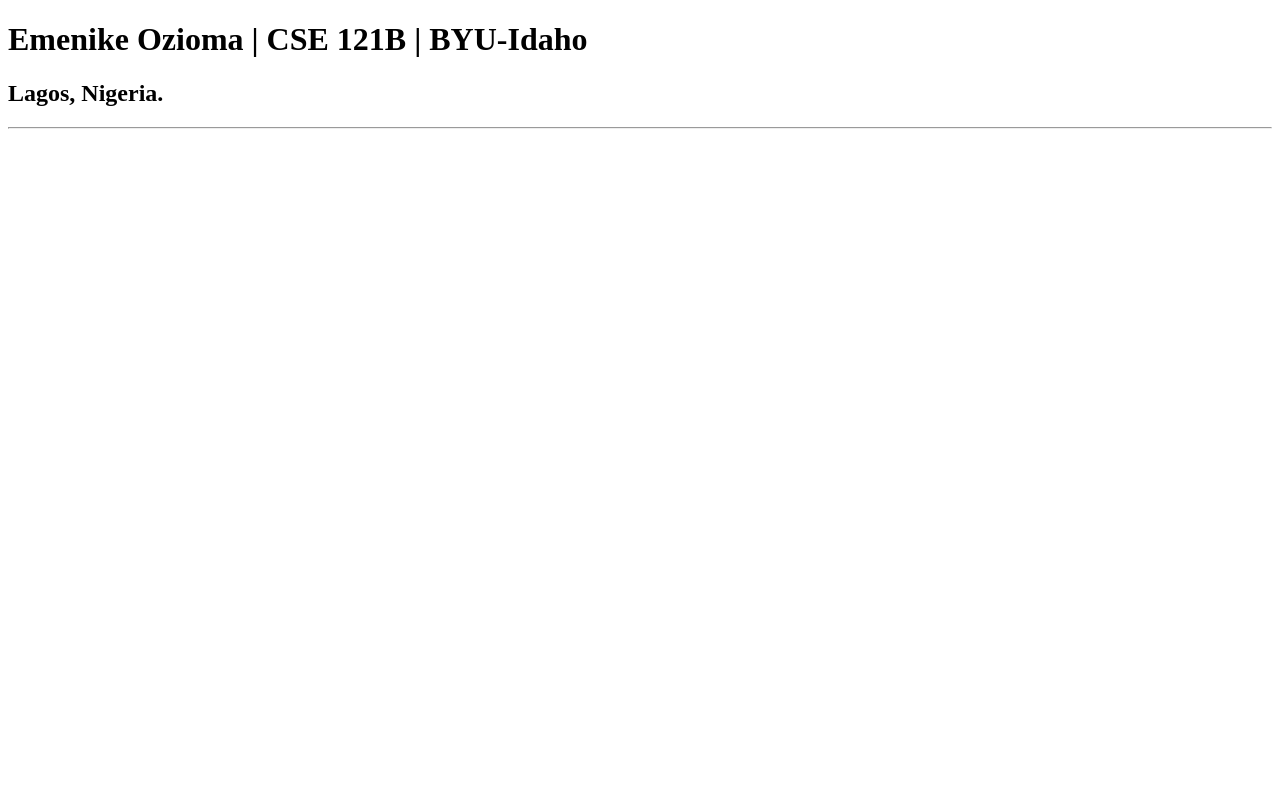
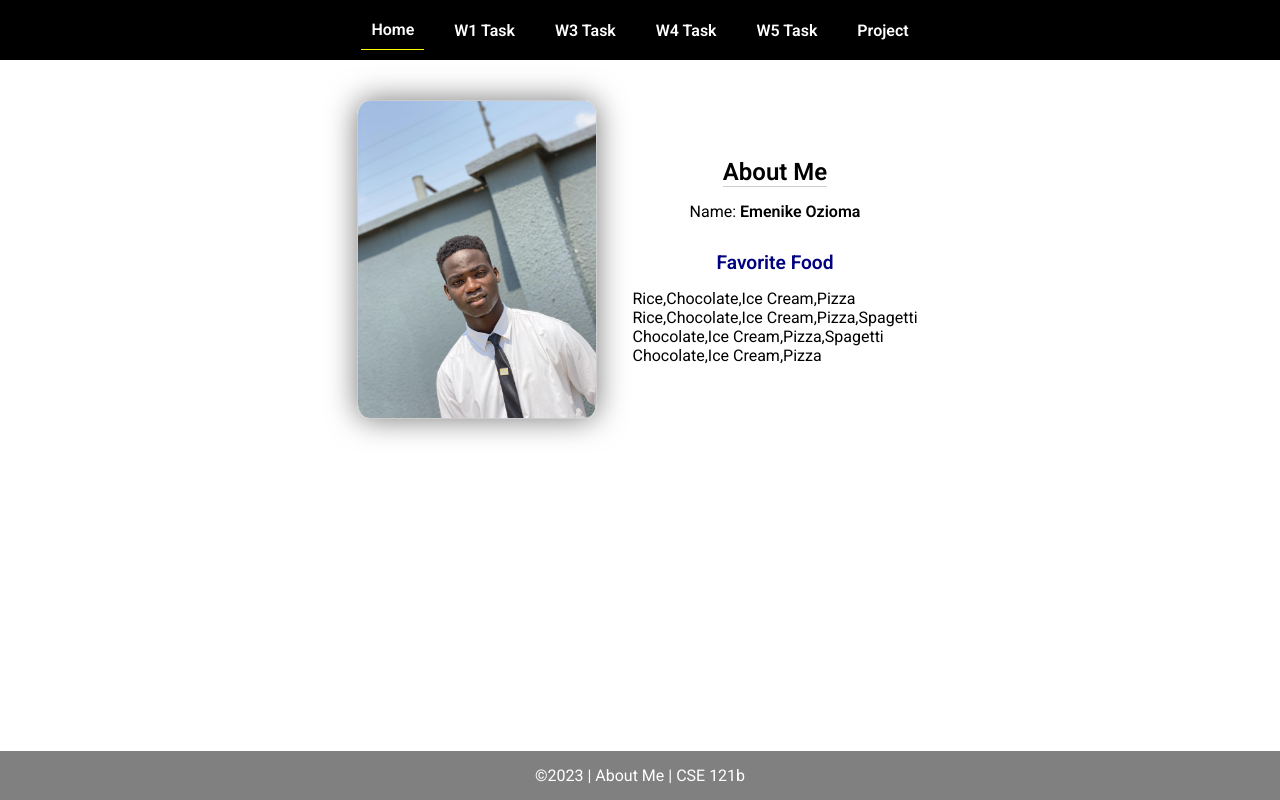
Before and after one commit to emenike-ozioma/cse121b, a plain HTML site: page index.html in a window 1280 px wide. Drawn offline with Linux system fonts and the light colour scheme.

Commit message:
wo2 task homepage

```diff
--- a/index.html
+++ b/index.html
@@ -1,13 +1,45 @@
 <!DOCTYPE html>
 <html lang="en">
+
 <head>
-    <meta charset="UTF-8">
-    <meta name="viewport" content="width=device-width,initial-scale=1.0">
-    <title>Emenike Ozioma | CSE 121B | BYU-Idaho</title>
+  <meta charset="UTF-8">
+  <meta name="viewport" content="width=device-width, initial-scale=1.0">
+  <title>About Me | CSE 121b | W02: Programming Tasks</title>
+  <link rel="preconnect" href="https://fonts.googleapis.com">
+  <link rel="preconnect" href="https://fonts.gstatic.com" crossorigin>
+  <link href="https://fonts.googleapis.com/css2?family=Roboto:wght@400;600&display=swap"
+    rel="stylesheet">
+  <link rel="stylesheet" href="styles/main.css">
 </head>
+
 <body>
-    <h1>Emenike Ozioma | CSE 121B | BYU-Idaho</h1>
-    <h2>Lagos, Nigeria.</h2>
-    <hr>
+  <nav>
+    <ul id="menu">
+      <li><a id="toggleMenu">&equiv;</a></li>
+      <li><a href="index.html" class="active">Home</a></li>
+      <li><a href="w01-task.html">W1 Task</a></li>
+      <li><a href="w03-task.html">W3 Task</a></li>
+      <li><a href="w04-task.html">W4 Task</a></li>
+      <li><a href="w05-task.html">W5 Task</a></li>
+      <li><a href="project.html">Project</a></li>
+    </ul>
+  </nav>
+  <main id="home">
+    <picture>
+      <img src="images/placeholder.png" alt="Placeholder Image">
+    </picture>
+    <section>
+      <h1>About Me</h1>
+      <div class="info">Name: <span id="name"></span></div>
+      <h2>Favorite Food</h2>
+      <div class="block" id="food"></div>
+    </section>
+  </main>
+  <footer>
+    &copy;<span id="year"></span> | About Me | CSE 121b
+  </footer>
+  <script src="scripts/main.js"></script>
+  <script src="scripts/w02-task.js"></script>
 </body>
+
 </html>
--- /dev/null
+++ b/scripts/main.js
@@ -0,0 +1,9 @@
+// copyright year
+document.querySelector('#year').textContent = new Date().getFullYear();
+
+// toggle menu in small view
+const toggleMenu = () => {
+    document.querySelector('#menu').classList.toggle('open');
+}
+
+document.querySelector('#toggleMenu').addEventListener('click', toggleMenu);
--- /dev/null
+++ b/scripts/w02-task.js
@@ -0,0 +1,33 @@
+/* W02-Task - Profile Home Page */
+
+/* Step 1 - Setup type tasks - no code required */
+
+/* Step 2 - Variables */
+let fullName = "Emenike Ozioma";
+const currentDate = new Date();
+const currentYear = currentDate.getFullYear();
+let profilePicture = "images/profile-picture.JPG";
+
+/* Step 3 - Element Variables */
+const nameElement = document.getElementById("name");
+const foodElement = document.getElementById("food");
+const yearElement = document.querySelector("#year");
+const imageElement = document.querySelector("img");
+
+/* Step 4 - Adding Content */
+nameElement.innerHTML = `<strong>${fullName}<strong/>`;
+yearElement.textContent = currentYear;
+imageElement.setAttribute("src", profilePicture);
+imageElement.setAttribute("alt", `Profile image of ${fullName}`);
+
+
+/* Step 5 - Array */
+const favoriteFoods = ["Rice", "Chocolate", "Ice Cream", "Pizza"];
+foodElement.innerHTML = favoriteFoods;
+const anotherFavoriteFood = ["Spagetti"];
+favoriteFoods.push(anotherFavoriteFood);
+foodElement.innerHTML += `<br>${favoriteFoods}`;
+favoriteFoods.shift();
+foodElement.innerHTML += `<br>${favoriteFoods}`;
+favoriteFoods.pop();
+foodElement.innerHTML += `<br>${favoriteFoods}`;
--- /dev/null
+++ b/styles/main.css
@@ -0,0 +1,157 @@
+/* Universal Selector */
+* {
+    margin: 0;
+    padding: 0;
+    box-sizing: border-box;
+}
+
+/* HTML Selectors */
+body {
+    font-family: 'Roboto', Helvetica, sans-serif;
+}
+
+nav {
+    background-color: black;
+    width: 100%;
+    position: fixed;
+    top: 0;
+}
+
+nav ul {
+    display: flex;
+    flex-direction: column;
+    align-items: center;
+    max-width: fit-content;
+    margin: 0 auto;
+}
+
+nav ul li {
+    flex: 1 1 auto;
+}
+
+nav ul li:first-child {
+    display: block;
+    font-size: 2rem;
+}
+
+nav ul li:first-child a {
+    padding: 1px 10px;
+}
+
+nav ul li {
+    display: none;
+    list-style: none;
+    margin: 10px;
+}
+
+nav ul li a {
+    display: block;
+    padding: 10px;
+    text-decoration: none;
+    font-weight: 600;
+    color: white;
+    text-align: center;
+}
+
+nav ul li a:hover {
+    background-color: #efefef;
+    color: black;
+}
+
+h1, h2 {
+    text-align: center;
+    margin-bottom: 15px;
+
+}
+
+h1 {
+border-bottom: 1px solid #ccc;
+}
+
+h2 {
+    font-size: 1.2rem;
+    color: navy;
+    text-align: center;
+    margin-top: 30px;
+}
+
+main {
+    margin-top: 125px;
+    display: grid;
+    grid-template-columns: 1fr;
+    grid-gap: 20px;
+    align-items: center;
+    justify-content: center;
+}
+
+picture {
+    margin: 0 auto;
+}
+
+picture img {
+    width: 240px;
+    height: auto;
+    border-radius: 5%;
+    border: 1px solid #ccc;
+    box-shadow: 0 0 30px #777;
+}
+
+section {
+    display: flex;
+    flex-direction: column;
+    align-items: center;
+    margin: 10px
+}
+
+label {
+    margin: 15px 0;
+}
+
+footer {
+    background-color: gray;
+    color: white;
+    padding: 15px;
+    text-align: center;
+    width: 100%;
+    position: fixed;
+    bottom: 0;
+}
+
+/* Class Selectors */
+.active {
+    border-bottom: 1px solid yellow;
+}
+
+.open li {
+    display: block;
+}
+
+.block {
+    display: block;
+}
+
+/* ID Selectors */
+
+/* Media Queries */
+@media only screen and (min-width: 32.5em) {
+    nav ul {
+        flex-direction: row;
+    }
+
+    nav ul li:first-child {
+        display: none;
+    }
+
+    nav ul li {
+        display: block;
+    }
+
+    main {
+        margin: 100px auto 20px;
+        grid-template-columns: 250px 1fr;
+        max-width: -moz-fit-content;
+        max-width: fit-content;
+
+    }
+
+}
```
Also changed, not shown: index-old.html (added, +13 -0 lines), images/placeholder.png (added), images/profile-picture.JPG (added).
